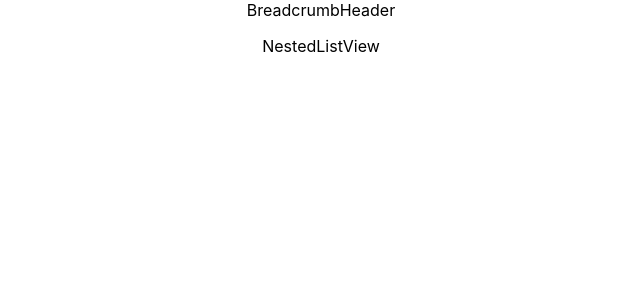
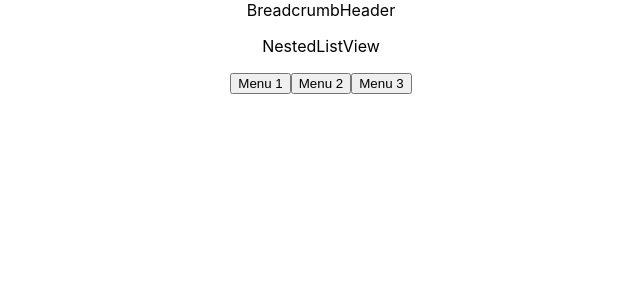
Before and after one commit to dashboardmikemagic/0002pt2nestedlist, a React (Create React App) app: page / in a window 1280 px wide. Shown: the top 300 px of the page, without its empty margins (319-959 px from the left). Built offline with nearby package versions, Linux system fonts and the light colour scheme.

Commit message:
Handled display of sub-menus, now plain items

```diff
--- a/src/App.js
+++ b/src/App.js
@@ -8,9 +8,9 @@ import { data } from './data';
 function App() {
   const [breadcrumbs,setBreadcrumbs] = useState([])
 
-  const [currentView, setCurrentView] = useState('ROOT')
+  const [currentView, setCurrentView] = useState('home')
 
-  const [renderItems, setRenderItems] = useState([])
+  const [renderItems, setRenderItems] = useState(getNestedItems(data,'home'))
 
   const handleGoForward = (id) => {
     setBreadcrumbs([...breadcrumbs, id])
@@ -24,16 +24,19 @@ function App() {
     setCurrentView(id)
   }
 
-  const handleItemClick = (id) => {
-    if(id === breadcrumbs[breadcrumbs.length-1]){
-      handleGoBack(id)
+  const handleItemClick = (event) => {
+    console.log('Handle Triggered')
+    console.log(`event: ${event.target.id}`)
+    if(event.target.clicktype === 'backwards'){
+      handleGoBack(event.target.id)
     } else{
-      handleGoForward(id)
+      handleGoForward(event.target.id)
     }
   }
 
   useEffect(() => {
     let displayItems = getNestedItems(data, currentView)
+    console.log(`displayItems: ${displayItems}`)
     setRenderItems(displayItems)
   }, [currentView])
 
@@ -51,7 +54,6 @@ function App() {
       else
       {
           for(var prop in theObject) {
-              //console.log(prop + ': ' + theObject[prop]);
               if(prop === 'id') {
                   if(theObject[prop] === menuId) {
                       return theObject['items'];
--- a/src/components/BreadcrumbHeader.js
+++ b/src/components/BreadcrumbHeader.js
@@ -1,6 +1,7 @@
 import React from 'react'
 
 export default function BreadcrumbHeader({handleItemClick,breadcrumbs}) {
+  console.log(`breadcrumbs: ${breadcrumbs}`)
   return (
     <div>BreadcrumbHeader
       <React.Fragment>
--- a/src/components/NestedListView.js
+++ b/src/components/NestedListView.js
@@ -1,12 +1,16 @@
 import React from 'react'
 
-export default function NestedListView({handleItemClick, renderItems}) {
-
+export default function NestedListView({ handleItemClick, renderItems}) {
+  console.log(`renderItems: ${renderItems}`)
   return (
     <div>
       <p>NestedListView</p>
-      <React.Fragment>
-      </React.Fragment>
+      {renderItems.map((item) => (
+        <button  key={item.menu['id']} clicktype='forwards' id={item.menu['id']} onClick={handleItemClick}>{item['text']}</button>
+      )
+      )
+
+      }
     </div>
 
   )
```
